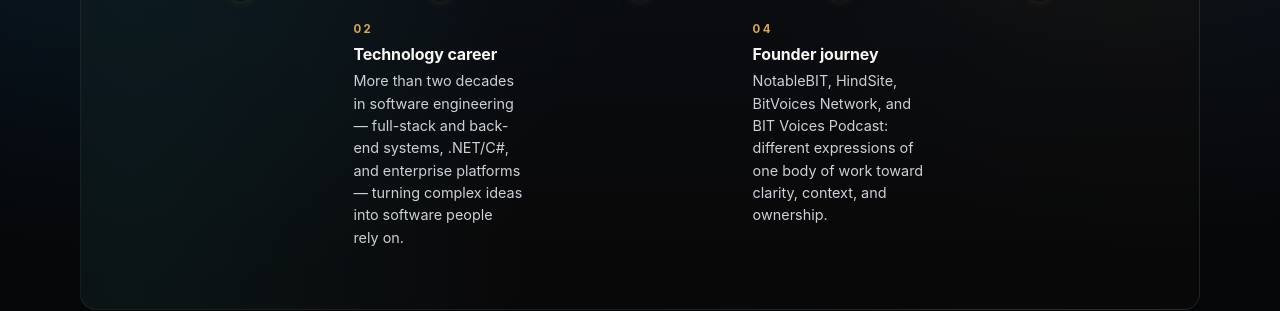
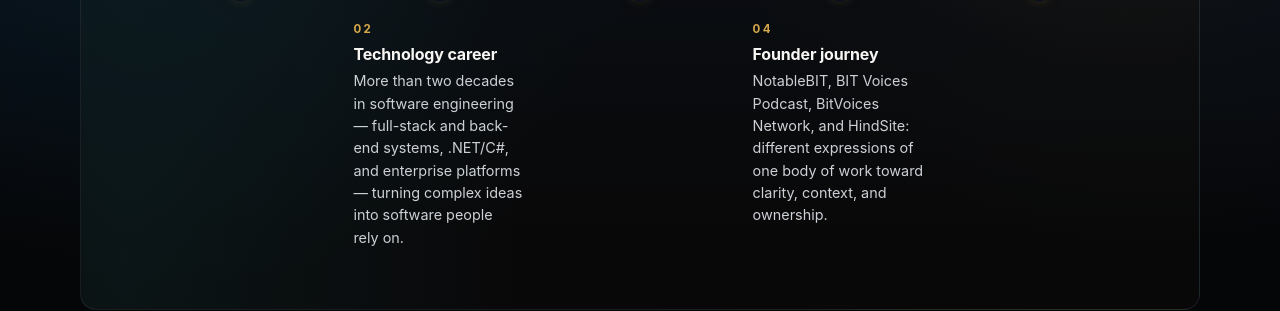
Before and after one commit to bdonaldharris/bdonaldharris.com, a Next.js app: page /about in a window 1280 px wide. Shown: the part 1818-2129 px from the top of the page. Built offline with nearby package versions, Linux system fonts and the light colour scheme.

Commit message:
about - update

```diff
--- a/content/about.ts
+++ b/content/about.ts
@@ -13,7 +13,7 @@
   },
   {
     title: "Founder journey",
-    body: "NotableBIT, HindSite, BitVoices Network, and BIT Voices Podcast: different expressions of one body of work toward clarity, context, and ownership.",
+    body: "NotableBIT, BIT Voices Podcast, BitVoices Network, and HindSite: different expressions of one body of work toward clarity, context, and ownership.",
   },
   {
     title: "Late autism diagnosis and clarity",
```
